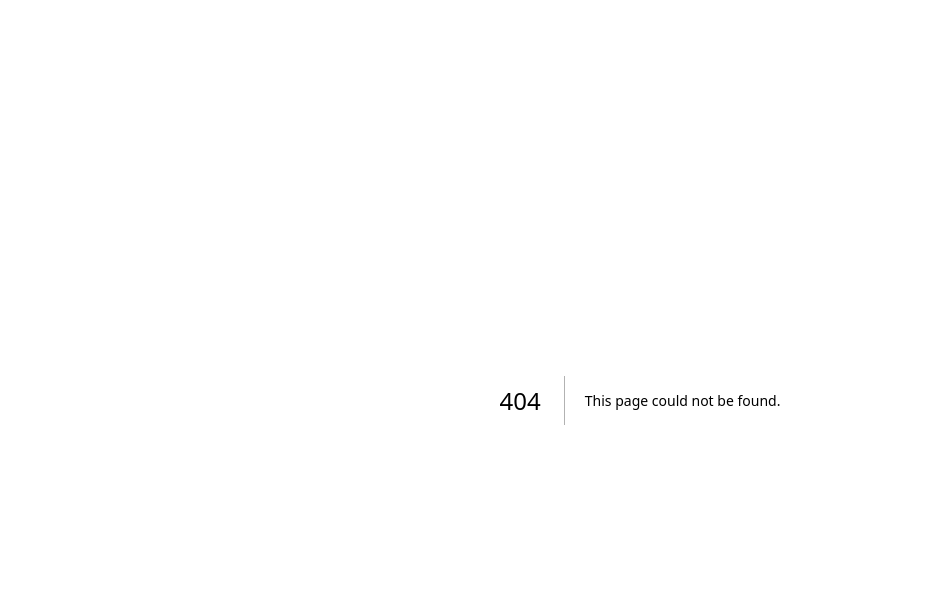
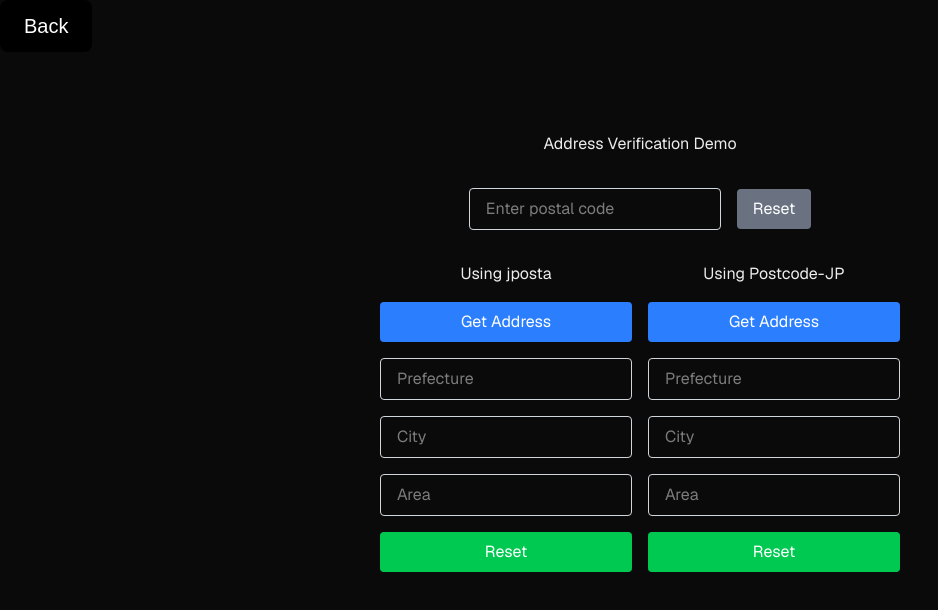
Before and after one commit to ap82-projects/poc-jp-validation, a Next.js app: page /address in a window 1280 px wide. Before the commit this address had no page. Shown: the top 610 px of the page, without its empty margins (0-938 px from the left). Built offline with nearby package versions, Linux system fonts and the light colour scheme; no server answers.

Commit message:
feat: add page for demostrating address lookup via postal code

```diff
--- /dev/null
+++ b/src/app/address/page.tsx
@@ -0,0 +1,188 @@
+"use client";
+import Link from "next/link";
+import { Address, getAddressJposta, getAddressPostcodeJP } from "./actions";
+import { FC, useState } from "react";
+
+const isValidPostalCode = (postalCode: string) => {
+  return /^[0-9０-９]{7}$/.test(postalCode);
+};
+
+const AddressDemo = () => {
+  const [postalCode, setPostalCode] = useState("");
+  const [isValid, setIsValid] = useState<boolean | null>(null);
+  const [hasError, setHasError] = useState<boolean>(false);
+
+  const lookupMethods = [
+    {
+      getAddress: getAddressJposta,
+      label: "jposta",
+    },
+    {
+      getAddress: getAddressPostcodeJP,
+      label: "Postcode-JP",
+    },
+  ];
+
+  const onInputPostalCode = (e: React.ChangeEvent<HTMLInputElement>) => {
+    const value = e.target.value;
+
+    if (/^[0-9０-９]{0,7}$/.test(value)) {
+      setPostalCode(value);
+      setIsValid(true);
+      setHasError(false);
+    }
+  };
+
+  const resetPostalCode = () => {
+    setPostalCode("");
+    setIsValid(null);
+    setHasError(false);
+  };
+
+  return (
+    <div>
+      <Link href="/">
+        <button
+          className="px-6 py-3 bg-black text-white rounded-lg text-lg sm:text-xl font-medium cursor-pointer hover:bg-gray-800 active:bg-gray-900 transition"
+          type="button"
+        >
+          Back
+        </button>
+      </Link>
+      <div className="font-sans flex flex-col gap-8 items-center justify-items-center min-h-screen p-8 pb-20 sm:p-20">
+        <h1>Address Verification Demo</h1>
+        <div className="flex flex row gap-4 items-center">
+          <input
+            className="border border-gray-300 rounded px-4 py-2 w-full max-w-sm"
+            inputMode="numeric"
+            name="postal-code"
+            placeholder="Enter postal code"
+            value={postalCode}
+            onChange={onInputPostalCode}
+          />
+          <button
+            className="bg-gray-500 hover:bg-gray-700 active:bg-gray-900 cursor-pointer text-white rounded px-4 py-2"
+            onClick={resetPostalCode}
+          >
+            Reset
+          </button>
+        </div>
+        {isValid === false && (
+          <p className="text-red-500">
+            Invalid postal code format. Must be either XXXXXXX or XXX-XXXX.
+          </p>
+        )}
+        {hasError === true && (
+          <p className="text-red-500">
+            Error occurred while fetching the address. Please try again.
+          </p>
+        )}
+        <div className="flex flex-row gap-4">
+          {lookupMethods.map(({ getAddress, label }) => (
+            <AddressRetrieval
+              getAddress={getAddress}
+              key={label}
+              label={label}
+              postalCode={postalCode}
+              setHasError={setHasError}
+              setIsValid={setIsValid}
+            />
+          ))}
+        </div>
+      </div>
+    </div>
+  );
+};
+
+interface AddressRetrievalProps {
+  getAddress: (postalCode: string) => Promise<Address>;
+  label: string;
+  postalCode: string;
+  setHasError: (hasError: boolean) => void;
+  setIsValid: (isValid: boolean | null) => void;
+}
+
+const AddressRetrieval: FC<AddressRetrievalProps> = ({
+  getAddress,
+  label,
+  postalCode,
+  setHasError,
+  setIsValid,
+}) => {
+  const [prefecture, setPrefecture] = useState("");
+  const [city, setCity] = useState("");
+  const [area, setArea] = useState("");
+
+  const resetAddress = () => {
+    setPrefecture("");
+    setCity("");
+    setArea("");
+  };
+
+  const lookupAddress = async () => {
+    if (!isValidPostalCode(postalCode)) {
+      setIsValid(false);
+      return;
+    }
+
+    try {
+      const address = await getAddress(postalCode);
+      if (!address) {
+        setHasError(true);
+        return;
+      }
+
+      setPrefecture(address.pref);
+      setCity(address.city);
+      setArea(address.area ?? "");
+      setHasError(false);
+      setIsValid(true);
+    } catch (error) {
+      resetAddress();
+      setHasError(true);
+      setIsValid(true);
+      return;
+    }
+  };
+
+  return (
+    <div className="flex flex-col gap-4">
+      <h2 className="text-center">{`Using ${label}`}</h2>
+      <button
+        className="bg-blue-500 active:bg-blue-900 hover:bg-blue-700 cursor-pointer text-white rounded px-4 py-2 w-full max-w-sm"
+        onClick={lookupAddress}
+      >
+        Get Address
+      </button>
+      <input
+        className="border border-gray-300 rounded px-4 py-2 w-full max-w-sm"
+        placeholder="Prefecture"
+        readOnly
+        type="text"
+        value={prefecture}
+      />
+      <input
+        className="border border-gray-300 rounded px-4 py-2 w-full max-w-sm"
+        placeholder="City"
+        readOnly
+        type="text"
+        value={city}
+      />
+      <input
+        className="border border-gray-300 rounded px-4 py-2 w-full max-w-sm"
+        placeholder="Area"
+        readOnly
+        type="text"
+        value={area}
+      />
+      <button
+        className="bg-green-500 active:bg-green-900 hover:bg-green-700 cursor-pointer text-white rounded px-4 py-2 w-full max-w-sm"
+        onClick={resetAddress}
+      >
+        Reset
+      </button>
+    </div>
+  );
+};
+
+export default AddressDemo;
```
